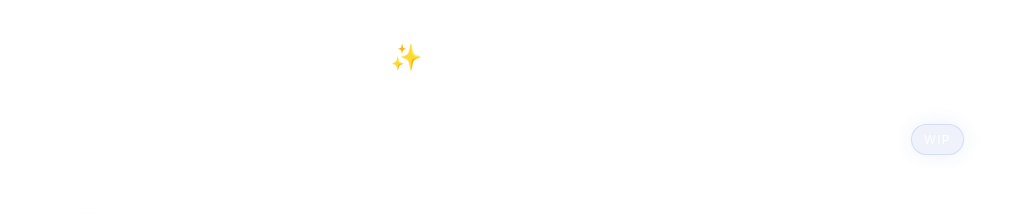
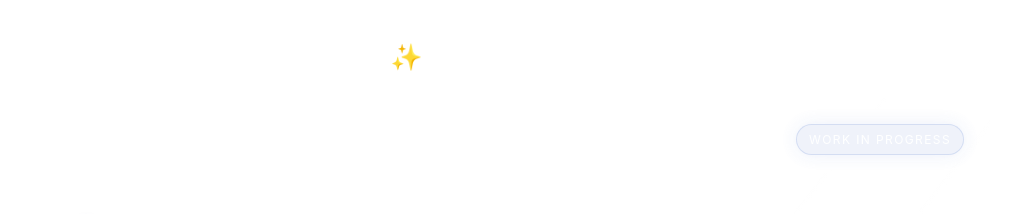
Before and after one commit to alinawallstein/portfolio, a React (Vite) app: page / in a window 1280 px wide. Shown: the part 920-1134 px from the top of the page, without its empty margins (117-1139 px from the left). Built offline with nearby package versions, Linux system fonts and the light colour scheme; no server answers.

Commit message:
WorkInProgress

```diff
--- a/src/App.tsx
+++ b/src/App.tsx
@@ -292,14 +292,14 @@ useEffect(() => {
     <div className="wipCard">
       <div className="wipTop">
         <div>
-          <h3 className="wipTitle">In the Making- Haarstudio 6 — Webseite (Heusenstamm)</h3>
+          <h3 className="wipTitle">Haarstudio 6 — Webseite in Entwicklung</h3>
           <p className="wipSub">
             Gerade im Aufbau: Design, Struktur & Frontend. Launch folgt bald.
           </p>
         </div>
 
         <span className="wipBadge" aria-label="Work in Progress">
-          WIP
+          Work in Progress
         </span>
       </div>
 
```
